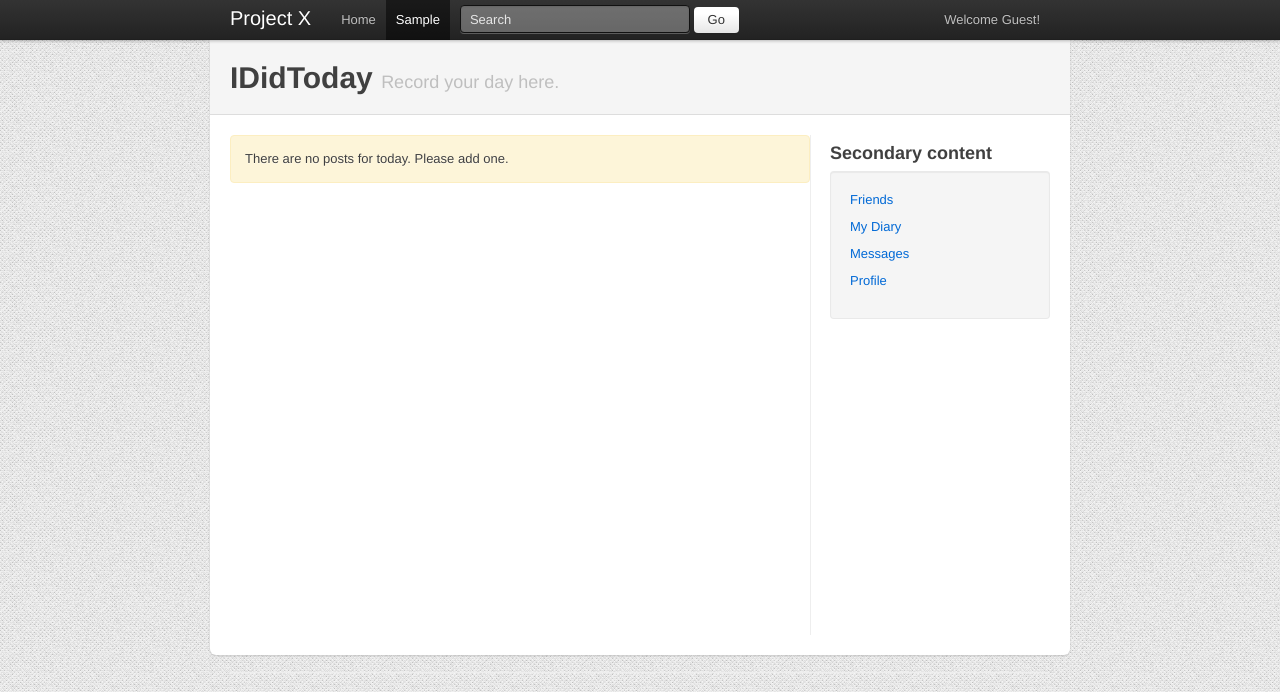
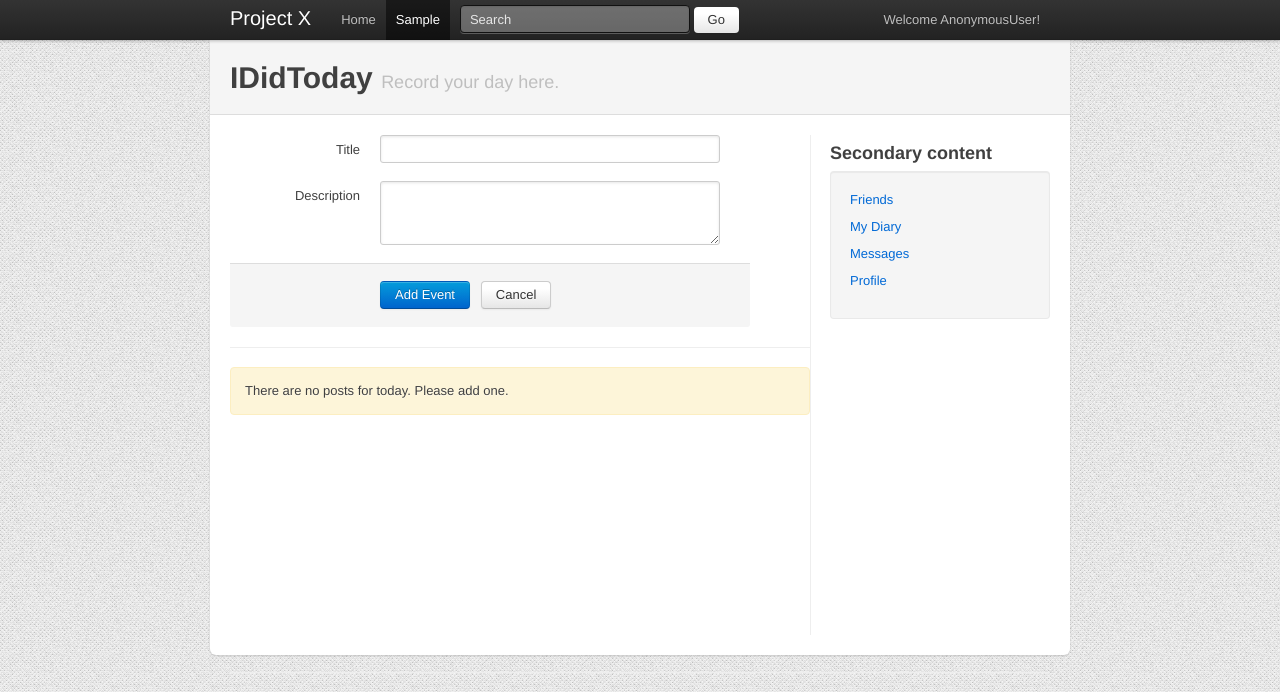
Before and after one commit to chromer/CD-Library, a Django app: template templates/diary/today.html in a window 1280 px wide. Shown: the top 692 px of the page. Run offline with Django 3.2, Linux system fonts and the light colour scheme; the template is opened without the code that fills it, so the values that code supplies are empty; some libraries are stand-ins or nearby versions.

Commit message:
added event form and implemented plusorminus functionality

```diff
--- a/diary/urls.py
+++ b/diary/urls.py
@@ -4,4 +4,5 @@ from django.conf.urls.defaults import *
 urlpatterns = patterns('',
         (r'^today/$', 'diary.views.today'),
         (r'^add_event/$', 'diary.views.add_event'),
+        (r'^plusorminus/$', 'diary.views.plus_or_minus'),
 )
--- a/templates/base.html
+++ b/templates/base.html
@@ -100,7 +100,7 @@
           </form>
 
           <ul class="nav secondary-nav">
-            <li><a href="#">Welcome Guest!</a></li>
+            <li><a href="#">Welcome {{user}}!</a></li>
           </ul>
         </div>
       </div>
@@ -117,10 +117,20 @@
         </div>
         <div class="row">
           <div class="span10">
-			{% block main-content %}
-            <h2>Main content</h2>
-			{% endblock %}
+          {% if msgs %}
+          <div class="span9 offset1">
+            {% for msg in msgs %}
+              <div class="alert-message warning">
+                <a class="close" href="#" onclick="close_notification(this); return false;">×</a>
+                <p><strong>Error:</strong> {{msg}}</p>
+              </div>
+            {% endfor %}
           </div>
+        {% endif %}
+			  {% block main-content %}
+          <h2>Main content</h2>
+			  {% endblock %}
+      </div>
 		  <div class="span4">
 			{% block sidebar %}
             <h3>Secondary content</h3>
@@ -140,6 +150,49 @@
       </footer>
 
     </div> <!-- /container -->
+    <script type='text/javascript'>
+      // Code snippet for ajax
+      $(document).ajaxSend(function(event, xhr, settings) {
+          function getCookie(name) {
+              var cookieValue = null;
+              if (document.cookie && document.cookie != '') {
+                  var cookies = document.cookie.split(';');
+                  for (var i = 0; i < cookies.length; i++) {
+                      var cookie = jQuery.trim(cookies[i]);
+                      // Does this cookie string begin with the name we want?
+                      if (cookie.substring(0, name.length + 1) == (name + '=')) {
+                          cookieValue = decodeURIComponent(cookie.substring(name.length + 1));
+                          break;
+                      }
+                  }
+              }
+              return cookieValue;
+          }
+          function sameOrigin(url) {
+              // url could be relative or scheme relative or absolute
+              var host = document.location.host; // host + port
+              var protocol = document.location.protocol;
+              var sr_origin = '//' + host;
+              var origin = protocol + sr_origin;
+              // Allow absolute or scheme relative URLs to same origin
+              return (url == origin || url.slice(0, origin.length + 1) == origin + '/') ||
+                  (url == sr_origin || url.slice(0, sr_origin.length + 1) == sr_origin + '/') ||
+                  // or any other URL that isn't scheme relative or absolute i.e relative.
+                  !(/^(\/\/|http:|https:).*/.test(url));
+          }
+          function safeMethod(method) {
+              return (/^(GET|HEAD|OPTIONS|TRACE)$/.test(method));
+          }
+
+          if (!safeMethod(settings.type) && sameOrigin(settings.url)) {
+              xhr.setRequestHeader("X-CSRFToken", getCookie('csrftoken'));
+          }
+      });
+
+      function close_notification(obj) {
+        $(obj).parent().slideUp('slow');
+      }
+    </script>
 	{% block script %}
 	{% endblock %}
   </body>
--- a/templates/diary/today.html
+++ b/templates/diary/today.html
@@ -3,12 +3,35 @@
 {% block heading %}IDidToday{% endblock%}
 {% block sub-heading %}Record your day here.{% endblock%}
 {% block main-content %}
+  <div class="span9">
+    <form method="POST" action="">
+      {% csrf_token %}
+      <div class="clearfix">
+        <label for="title">Title</label>
+        <div class="input">
+          <input class="span6" id="title" name="title" type="text"/>
+        </div>
+      </div>
+       <div class="clearfix">
+        <label for="description">Description</label>
+        <div class="input">
+          <textarea class="span6" id="description" name="description" rows="3"></textarea>
+        </div>
+      </div>
+      <div class="actions">
+        <input type="submit" class="btn primary" value="Add Event" />
+        &nbsp;
+        <input type="reset" class="btn" value="Cancel" />
+      </div>
+    </form>
+  </div>
+  <hr />
   {% if events %}
     {% for event in events %}
     <div class="row">
       <div class="span1">
-        <button class="btn">
-          {% if user in event.ups.all %}-{% else %}+{% endif %} {{event.get_ups}}
+        <button class="btn" onclick="plusOrMinus({{event.id}})" id="event_counter_{{event.id}}">
+          {% if user in event.ups.all %}&minus;{% else %}+{% endif %} {{event.get_ups}}
         </button>
       </div>
       <div class="span8">
@@ -18,6 +41,7 @@
         </div>
       </div>
     </div>
+    <hr />
     {% endfor %}
   {% else %}
     <div class="alert-message block-message warning">
@@ -25,3 +49,17 @@
     </div>
   {% endif %}
 {% endblock %}
+{% block script %}
+  <script type="text/javascript">
+    function plusOrMinus(id) {
+      $.ajax({
+        url     : '/diary/plusorminus/',
+        type    : 'post',
+        data    : 'id='+id,
+        success : function(data) {
+          $("#event_counter_"+id).html(data);
+        }
+      });
+    }
+  </script>
+{% endblock %}
```
Also changed, not shown: diary/forms.py (added, +8 -0 lines), diary/views.py (+32 -3 lines).
